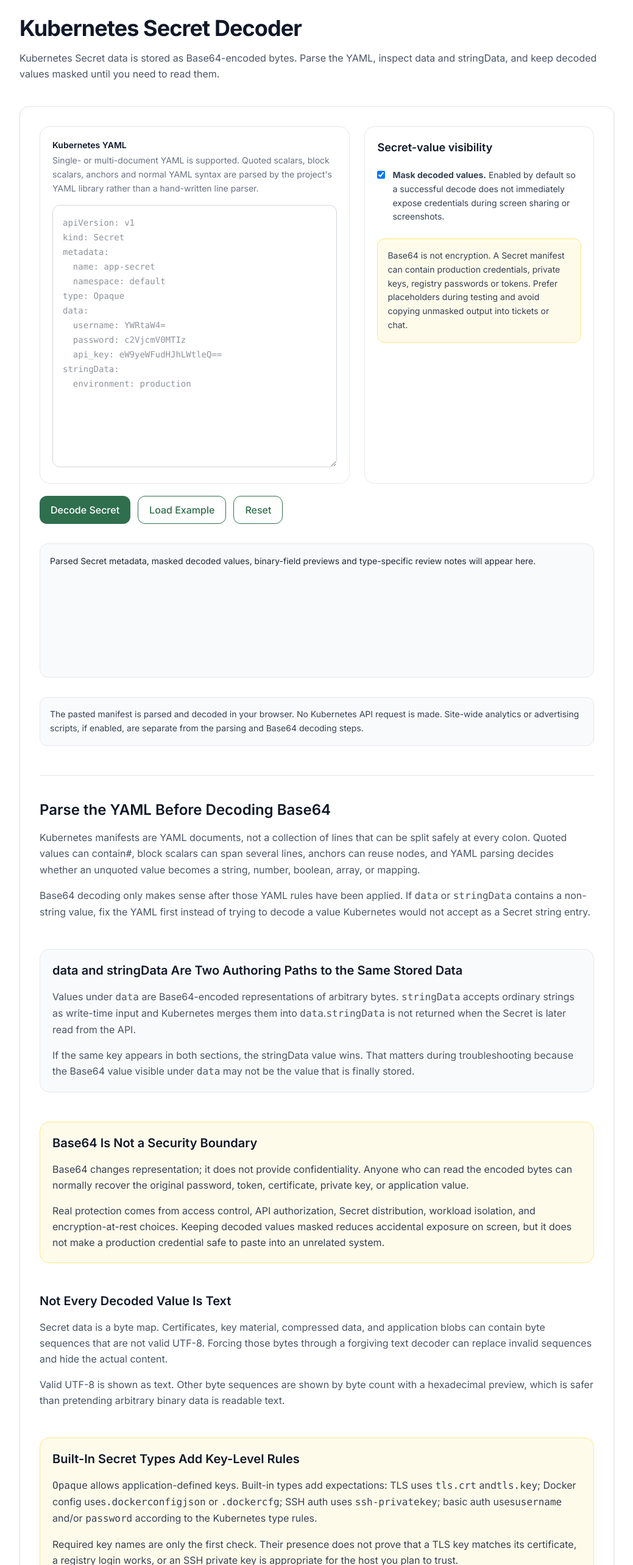
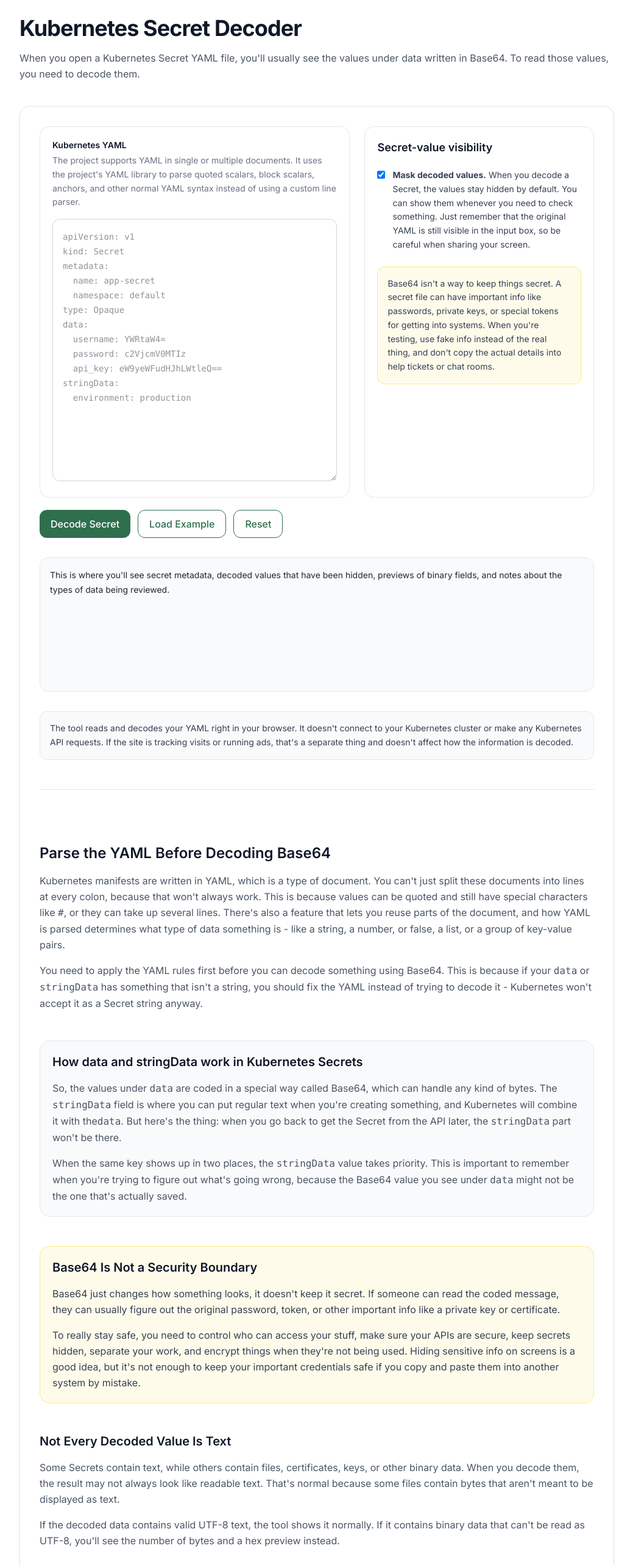
Before and after one commit to vaarunsonawwane-ops/yoryantra-new, a Next.js app: page /tools/kubernetes-secret-decoder in a window 1280 px wide. Shown: the part 234-2800 px from the top of the page at 61% size, without its empty margins (120-1159 px from the left). Built offline with nearby package versions, Linux system fonts and the light colour scheme.

Commit message:
Golden rule update - Kubernetes Secret Decoder

```diff
--- a/app/tools/kubernetes-secret-decoder/ToolClient.tsx
+++ b/app/tools/kubernetes-secret-decoder/ToolClient.tsx
@@ -523,7 +523,7 @@ function parseSecretDocument(
 
   if (effectiveDataBytes > 1024 * 1024) {
     notes.push(
-      `Decoded effective Secret data is already ${effectiveDataBytes} bytes, which exceeds Kubernetes' 1 MiB Secret size limit before object metadata/serialization overhead is considered.`
+      `Decoded Secret data totals ${effectiveDataBytes} bytes, above Kubernetes' 1 MiB Secret data limit.`
     );
   }
 
@@ -810,7 +810,7 @@ export default function ToolClient() {
   return (
     <ToolShell
       title="Kubernetes Secret Decoder"
-      description="Kubernetes Secret data is stored as Base64-encoded bytes. Parse the YAML, inspect data and stringData, and keep decoded values masked until you need to read them."
+      description="When you open a Kubernetes Secret YAML file, you&apos;ll usually see the values under data written in Base64. To read those values, you need to decode them."
     >
       <div className="grid gap-6 lg:grid-cols-[minmax(0,1.15fr)_minmax(320px,0.85fr)]">
         <div className="rounded-2xl border border-gray-200 bg-white p-5">
@@ -818,9 +818,9 @@ export default function ToolClient() {
             Kubernetes YAML
           </label>
           <p className="mt-1 text-sm leading-relaxed text-gray-500">
-            Single- or multi-document YAML is supported. Quoted scalars, block
-            scalars, anchors and normal YAML syntax are parsed by the project&apos;s
-            YAML library rather than a hand-written line parser.
+            The project supports YAML in single or multiple documents. It uses
+            the project&apos;s YAML library to parse quoted scalars, block scalars,
+            anchors, and other normal YAML syntax instead of using a custom line parser.
           </p>
           <textarea
             value={input}
@@ -851,16 +851,19 @@ export default function ToolClient() {
             />
             <span>
               <strong>Mask decoded values.</strong>{" "}
-              Enabled by default so a successful decode does not immediately
-              expose credentials during screen sharing or screenshots.
+              When you decode a Secret, the values stay hidden by default. You
+              can show them whenever you need to check something. Just remember
+              that the original YAML is still visible in the input box, so be
+              careful when sharing your screen.
             </span>
           </label>
 
           <div className="mt-6 rounded-xl border border-amber-200 bg-amber-50 p-4 text-sm leading-relaxed text-gray-700">
-            Base64 is not encryption. A Secret manifest can contain production
-            credentials, private keys, registry passwords or tokens. Prefer
-            placeholders during testing and avoid copying unmasked output into
-            tickets or chat.
+            Base64 isn&apos;t a way to keep things secret. A secret file can have
+            important info like passwords, private keys, or special tokens for
+            getting into systems. When you&apos;re testing, use fake info instead
+            of the real thing, and don&apos;t copy the actual details into help
+            tickets or chat rooms.
           </div>
         </div>
       </div>
@@ -1026,52 +1029,56 @@ export default function ToolClient() {
         </div>
       ) : (
         <pre className="yoryantra-output mt-8 min-h-[300px] whitespace-pre-wrap break-words text-sm">
-          Parsed Secret metadata, masked decoded values, binary-field previews
-          and type-specific review notes will appear here.
+          This is where you&apos;ll see secret metadata, decoded values that have
+          been hidden, previews of binary fields, and notes about the types of
+          data being reviewed.
         </pre>
       )}
 
       <div className="mt-8 rounded-xl border border-gray-200 bg-gray-50 p-4 text-sm leading-relaxed text-gray-700">
-        The pasted manifest is parsed and decoded in your browser. No Kubernetes
-        API request is made. Site-wide analytics or advertising scripts, if
-        enabled, are separate from the parsing and Base64 decoding steps.
+        The tool reads and decodes your YAML right in your browser. It doesn&apos;t
+        connect to your Kubernetes cluster or make any Kubernetes API requests.
+        If the site is tracking visits or running ads, that&apos;s a separate thing
+        and doesn&apos;t affect how the information is decoded.
       </div>
 
       <section className="mt-12 border-t border-gray-200 pt-10">
-        <div>
+        <div className="mt-12">
           <h2 className="text-2xl font-semibold text-gray-900">
             Parse the YAML Before Decoding Base64
           </h2>
           <p className="mt-4 leading-relaxed text-gray-600">
-            Kubernetes manifests are YAML documents, not a collection of lines
-            that can be split safely at every colon. Quoted values can contain
-            <code>#</code>, block scalars can span several lines, anchors can
-            reuse nodes, and YAML parsing decides whether an unquoted value
-            becomes a string, number, boolean, array, or mapping.
+            Kubernetes manifests are written in YAML, which is a type of document. You can&apos;t just
+            split these documents into lines at every colon, because that won&apos;t always work. This
+            is because values can be quoted and still have special characters like <code>#</code>, or
+            they can take up several lines. There&apos;s also a feature that lets you reuse parts of
+            the document, and how YAML is parsed determines what type of data something is - like a
+            string, a number, or false, a list, or a group of key-value pairs.
           </p>
           <p className="mt-4 leading-relaxed text-gray-600">
-            Base64 decoding only makes sense after those YAML rules have been
-            applied. If <code>data</code> or <code>stringData</code> contains a
-            non-string value, fix the YAML first instead of trying to decode a
-            value Kubernetes would not accept as a Secret string entry.
+            You need to apply the YAML rules first before you can decode something using Base64. This
+            is because if your <code>data</code> or <code>stringData</code> has something that
+            isn&apos;t a string, you should fix the YAML instead of trying to decode it - Kubernetes
+            won&apos;t accept it as a Secret string anyway.
           </p>
         </div>
 
         <div className="mt-12 rounded-2xl border border-gray-200 bg-gray-50 p-5">
           <h2 className="text-xl font-semibold text-gray-900">
-            data and stringData Are Two Authoring Paths to the Same Stored Data
+            How data and stringData work in Kubernetes Secrets
           </h2>
           <p className="mt-4 leading-relaxed text-gray-600">
-            Values under <code>data</code> are Base64-encoded representations of
-            arbitrary bytes. <code>stringData</code> accepts ordinary strings as
-            write-time input and Kubernetes merges them into <code>data</code>.
-            <code>stringData</code> is not returned when the Secret is later read
-            from the API.
+            So, the values under <code>data</code> are coded in a special way called Base64, which can
+            handle any kind of bytes. The <code>stringData</code> field is where you can put regular
+            text when you&apos;re creating something, and Kubernetes will combine it with the
+            <code>data</code>. But here&apos;s the thing: when you go back to get the Secret from the
+            API later, the <code>stringData</code> part won&apos;t be there.
           </p>
           <p className="mt-4 leading-relaxed text-gray-600">
-            If the same key appears in both sections, the stringData value wins.
-            That matters during troubleshooting because the Base64 value visible
-            under <code>data</code> may not be the value that is finally stored.
+            When the same key shows up in two places, the <code>stringData</code> value takes priority.
+            This is important to remember when you&apos;re trying to figure out what&apos;s going
+            wrong, because the Base64 value you see under <code>data</code> might not be the one
+            that&apos;s actually saved.
           </p>
         </div>
 
@@ -1080,17 +1087,16 @@ export default function ToolClient() {
             Base64 Is Not a Security Boundary
           </h2>
           <p className="mt-4 leading-relaxed text-gray-700">
-            Base64 changes representation; it does not provide confidentiality.
-            Anyone who can read the encoded bytes can normally recover the
-            original password, token, certificate, private key, or application
-            value.
+            Base64 just changes how something looks, it doesn&apos;t keep it secret. If someone can
+            read the coded message, they can usually figure out the original password, token, or other
+            important info like a private key or certificate.
           </p>
           <p className="mt-4 leading-relaxed text-gray-700">
-            Real protection comes from access control, API authorization, Secret
-            distribution, workload isolation, and encryption-at-rest choices.
-            Keeping decoded values masked reduces accidental exposure on screen,
-            but it does not make a production credential safe to paste into an
-            unrelated system.
+            To really stay safe, you need to control who can access your stuff, make sure your APIs are
+            secure, keep secrets hidden, separate your work, and encrypt things when they&apos;re not
+            being used. Hiding sensitive info on screens is a good idea, but it&apos;s not enough to
+            keep your important credentials safe if you copy and paste them into another system by
+            mistake.
           </p>
         </div>
 
@@ -1099,15 +1105,14 @@ export default function ToolClient() {
             Not Every Decoded Value Is Text
           </h2>
           <p className="mt-4 leading-relaxed text-gray-600">
-            Secret data is a byte map. Certificates, key material, compressed
-            data, and application blobs can contain byte sequences that are not
-            valid UTF-8. Forcing those bytes through a forgiving text decoder can
-            replace invalid sequences and hide the actual content.
+            Some Secrets contain text, while others contain files, certificates, keys, or other binary
+            data. When you decode them, the result may not always look like readable text. That&apos;s
+            normal because some files contain bytes that aren&apos;t meant to be displayed as text.
           </p>
           <p className="mt-4 leading-relaxed text-gray-600">
-            Valid UTF-8 is shown as text. Other byte sequences are shown by byte
-            count with a hexadecimal preview, which is safer than pretending
-            arbitrary binary data is readable text.
+            If the decoded data contains valid UTF-8 text, the tool shows it normally. If it contains
+            binary data that can&apos;t be read as UTF-8, you&apos;ll see the number of bytes and a hex
+            preview instead.
           </p>
         </div>
 
@@ -1116,44 +1121,44 @@ export default function ToolClient() {
             Built-In Secret Types Add Key-Level Rules
           </h2>
           <p className="mt-4 leading-relaxed text-gray-700">
-            <code>Opaque</code> allows application-defined keys. Built-in types
-            add expectations: TLS uses <code>tls.crt</code> and
-            <code>tls.key</code>; Docker config uses
-            <code>.dockerconfigjson</code> or <code>.dockercfg</code>; SSH auth
-            uses <code>ssh-privatekey</code>; basic auth uses
-            <code>username</code> and/or <code>password</code> according to the
-            Kubernetes type rules.
+            <code>Opaque</code> lets you use your own keys. Some built-in types have specific
+            requirements: for example, TLS needs a <code>tls.crt</code> and a <code>tls.key</code>,
+            while Docker config uses either <code>.dockerconfigjson</code> or <code>.dockercfg</code>.
+            Then there&apos;s SSH auth, which uses an <code>ssh-privatekey</code>, and basic auth,
+            which uses a <code>username</code> and/or <code>password</code> - all based on the rules
+            set by Kubernetes.
           </p>
           <p className="mt-4 leading-relaxed text-gray-700">
-            Required key names are only the first check. Their presence does not
-            prove that a TLS key matches its certificate, a registry login works,
-            or an SSH private key is appropriate for the host you plan to trust.
+            First, you need to check if you have the right key names. But just having them doesn&apos;t
+            mean everything is okay. It doesn&apos;t check if your TLS key is a good match for its
+            certificate, or if your registry login will work, or even if your SSH private key is
+            suitable for the host you want to trust.
           </p>
         </div>
 
         <div className="mt-12">
           <h2 className="text-xl font-semibold text-gray-900">
-            YAML Can Change the Type You Thought You Wrote
+            YAML Can Change the Data Type You Thought You Specified
           </h2>
-          <pre className="mt-4 overflow-auto rounded-xl bg-gray-50 p-4 text-sm leading-7 text-gray-800">{`stringData:
+          <p className="mt-4 text-sm font-medium text-gray-700">Without quotes</p>
+          <pre className="mt-2 overflow-auto rounded-xl bg-gray-50 p-4 text-sm leading-7 text-gray-800">{`stringData:
   enabled: true
-  pin: 012345
-
-When strings are intended:
-stringData:
+  pin: 012345`}</pre>
+          <p className="mt-4 text-sm font-medium text-gray-700">When you want both values to be strings</p>
+          <pre className="mt-2 overflow-auto rounded-xl bg-gray-50 p-4 text-sm leading-7 text-gray-800">{`stringData:
   enabled: "true"
   pin: "012345"`}</pre>
           <p className="mt-4 leading-relaxed text-gray-600">
-            Secret <code>data</code> and <code>stringData</code> are string-keyed
-            maps in the Kubernetes API. If YAML produces a boolean, number,
-            array, or mapping where a string is expected, the manifest can fail
-            before Base64 decoding is even relevant.
+            In Kubernetes, we have two types of maps: secret <code>data</code> and
+            <code>stringData</code>. These maps use strings as keys. Sometimes, when we use YAML, it
+            can cause problems if it gives us a true/false value, a number, a list, or a map when it
+            should give us a string. This can make our manifest fail, and it happens before the system
+            even tries to decode anything using Base64.
           </p>
           <p className="mt-4 leading-relaxed text-gray-600">
-            Secret keys have their own restriction too: only alphanumeric
-            characters, <code>-</code>, <code>_</code>, and <code>.</code> are
-            allowed. A YAML parser can accept a wider key, but the Kubernetes API
-            will not necessarily accept that Secret entry.
+            Secret keys have some rules too - they can only use letters, numbers, <code>-</code>,
+            <code>_</code>, and <code>.</code>. A YAML parser might accept other kinds of keys, but
+            that doesn&apos;t mean the Kubernetes API will work with them.
           </p>
         </div>
 
@@ -1162,16 +1167,16 @@ stringData:
             stringData Is Awkward With Server-Side Apply
           </h2>
           <p className="mt-4 leading-relaxed text-gray-600">
-            Kubernetes documents that <code>stringData</code> does not work well
-            with server-side apply. The field is write-only and is merged into
-            <code>data</code>, so field ownership and later reads do not line up as
-            neatly as they do for ordinary persisted fields.
+            Kubernetes notes that using <code>stringData</code> can be tricky with server-side apply.
+            This field is only for writing and gets mixed into the <code>data</code>, which means it
+            doesn&apos;t always match up nicely when you try to read it back or figure out who owns it,
+            unlike other fields that are saved normally.
           </p>
           <p className="mt-4 leading-relaxed text-gray-600">
-            If a GitOps or server-side-apply workflow manages the Secret, decide
-            whether to store Base64 values under <code>data</code> or use a
-            dedicated secret-management system instead of repeatedly fighting
-            write-only field behavior.
+            When you&apos;re using GitOps or a server-side-apply workflow to manage a Secret, you need
+            to figure out if you should store Base64 values under <code>data</code>. Or maybe it&apos;s
+            better to use a separate system to manage your secrets. This way, you can avoid the hassle
+            of dealing with fields that can only be written to, but not read from.
           </p>
         </div>
 
@@ -1180,15 +1185,14 @@ stringData:
             immutable Changes Update Behavior, Not Decoding
           </h2>
           <p className="mt-4 leading-relaxed text-gray-600">
-            Setting <code>immutable: true</code> prevents later changes to Secret
-            data. It can also reduce kubelet watch load in clusters with many
-            Secret mounts. It does not change the Base64 representation or the
-            bytes already stored in the Secret.
+            When you set <code>immutable</code> to true, you can&apos;t make any changes to the secret
+            data later on. This can also help reduce the load on the kubelet in big clusters where lots
+            of secrets are mounted. But it won&apos;t affect how the data is stored in the secret - the
+            Base64 representation and the bytes will stay the same.
           </p>
           <p className="mt-4 leading-relaxed text-gray-600">
-            An update can therefore fail even when the YAML value itself looks
-            perfectly valid. Check the immutable flag before assuming a rejected
-            change is an encoding problem.
+            So, an update can still fail even if the YAML value seems fine. Make sure to check the
+            <code>immutable</code> flag before thinking a rejected change is just an encoding issue.
           </p>
         </div>
 
@@ -1197,16 +1201,13 @@ stringData:
             Secret Size Has a Hard Limit
           </h2>
           <p className="mt-4 leading-relaxed text-gray-700">
-            Kubernetes limits an individual Secret to 1 MiB. Large certificates,
-            bundles, generated credentials, or application blobs can push a
-            Secret past that boundary faster than expected, especially once the
-            complete API object is serialized.
+            Kubernetes allows up to 1 MiB of data in a single Secret. This limit is based on the actual
+            data stored in the Secret, not the size of the YAML file.
           </p>
           <p className="mt-4 leading-relaxed text-gray-700">
-            If the decoded effective data alone is already over 1 MiB, the
-            manifest is beyond the documented Secret size limit before metadata
-            and serialization overhead are considered. Large non-secret payloads
-            usually belong somewhere else.
+            Large certificates, keys, and other files can quickly add up. If your Secret contains more
+            than 1 MiB of data, Kubernetes will reject it. For large files that aren&apos;t sensitive,
+            it&apos;s better to store them somewhere else.
           </p>
         </div>
 
@@ -1215,49 +1216,48 @@ stringData:
             A Manifest Is Not the Live Cluster
           </h2>
           <p className="mt-4 leading-relaxed text-gray-600">
-            The YAML on disk can differ from the object stored in the cluster
-            after templating, GitOps substitution, admission changes, Secret
-            generation, controller updates, or a later deployment. Decoding a
-            pasted manifest answers what that text contains, not what a Pod is
-            reading right now.
+            The YAML file on your computer might not be the same as what&apos;s actually running in the
+            cluster. This can happen after you&apos;ve made changes with templating, GitOps, or updated
+            the controller. Maybe some secrets were added or something changed during deployment. If
+            you decode a manifest you copied, it will show you what&apos;s in that text, but not
+            what&apos;s currently running in a Pod.
           </p>
           <p className="mt-4 leading-relaxed text-gray-600">
-            When live state is the question, use authenticated kubectl or API
-            access and follow the organization&apos;s credential-handling process.
-            Long-lived service-account-token Secrets are also a special case;
-            current Kubernetes guidance prefers short-lived TokenRequest or
-            projected service account tokens for most workloads.
+            If you want to check what&apos;s actually stored in your Kubernetes cluster, you can use
+            <code>kubectl</code> or the Kubernetes API with the access your team has given you. Just
+            make sure you follow your company&apos;s rules when handling passwords, tokens, and other
+            sensitive information.
+          </p>
+          <p className="mt-4 leading-relaxed text-gray-600">
+            There&apos;s a special situation with long-term secret codes for services - usually,
+            it&apos;s better to use short-term codes or special tokens that are linked to a service
+            account, as recommended by Kubernetes for most tasks.
           </p>
         </div>
 
         <div className="mt-12">
-          <h2 className="text-xl font-semibold text-gray-900">
-            Kubernetes Behavior to Verify
-          </h2>
+          <h2 className="text-xl font-semibold text-gray-900">Kubernetes Behavior to Verify</h2>
           <div className="mt-4 grid gap-4 md:grid-cols-3">
             <ReferenceCard
               title="Kubernetes Secrets"
               href="https://kubernetes.io/docs/concepts/configuration/secret/"
-              text="data, stringData, built-in Secret types, size limits, immutable Secrets, service account token guidance, and security considerations."
+              text="Things to think about include data, stringData, built-in Secret types, how big they can be, and how immutable Secrets can't be changed. We also need to consider service account tokens and how to keep everything secure."
             />
             <ReferenceCard
               title="Secret v1 API Reference"
               href="https://kubernetes.io/docs/reference/kubernetes-api/core/secret-v1/"
-              text="The API-level fields and types for Secret objects, including data, stringData, immutable, metadata, and type."
+              text="The fields and types at the API level for Secret objects include data, stringData, immutable, metadata, and type."
             />
             <ReferenceCard
               title="Encrypting Confidential Data at Rest"
               href="https://kubernetes.io/docs/tasks/administer-cluster/encrypt-data/"
-              text="Explains API-server encryption at rest, which is separate from Base64 representation."
+              text="Kubernetes can encrypt Secret data before storing it, but this depends on how your cluster is configured. Base64 is only used to represent the data, so it shouldn't be confused with encryption."
             />
           </div>
         </div>
 
         <div className="mt-12">
-          <h2 className="text-xl font-semibold text-gray-900">
-            Check the Rest of the Manifest
-          </h2>
-
+          <h2 className="text-xl font-semibold text-gray-900">Related Tools</h2>
           <div className="mt-4">
             <YoryantraRelatedTools currentHref="/tools/kubernetes-secret-decoder" />
           </div>
```
